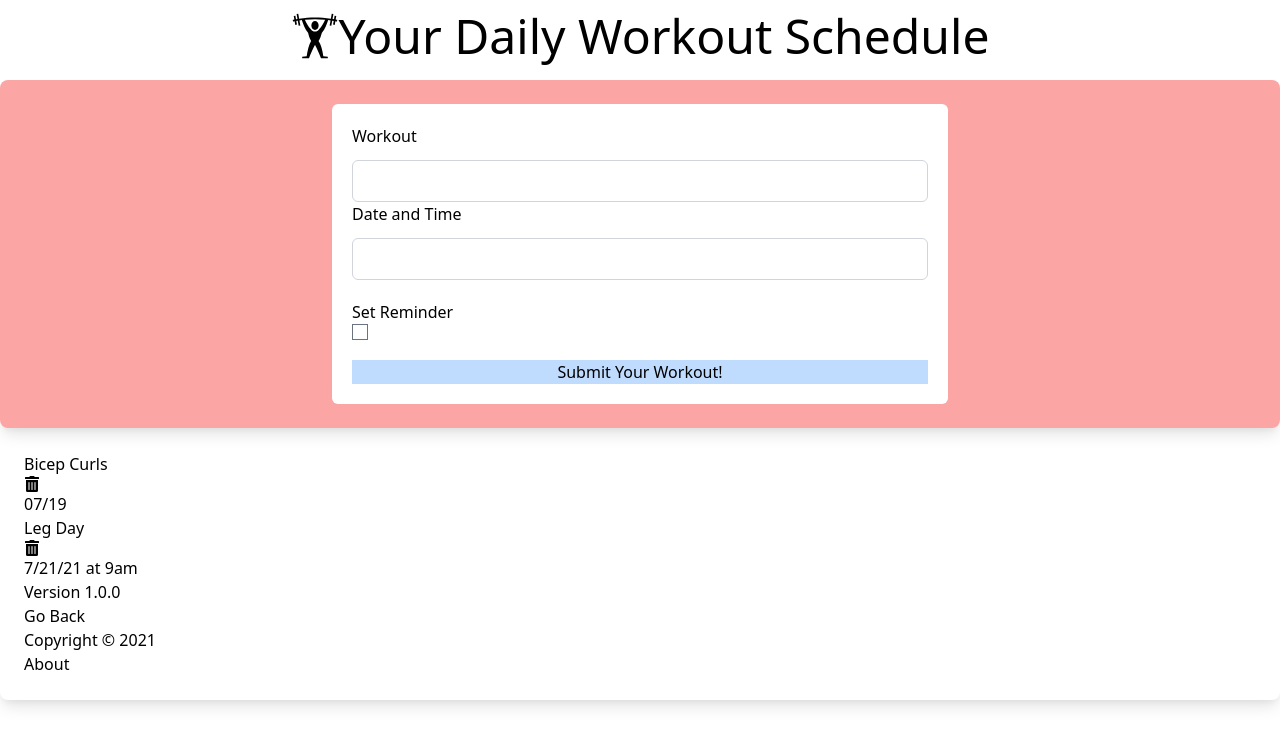
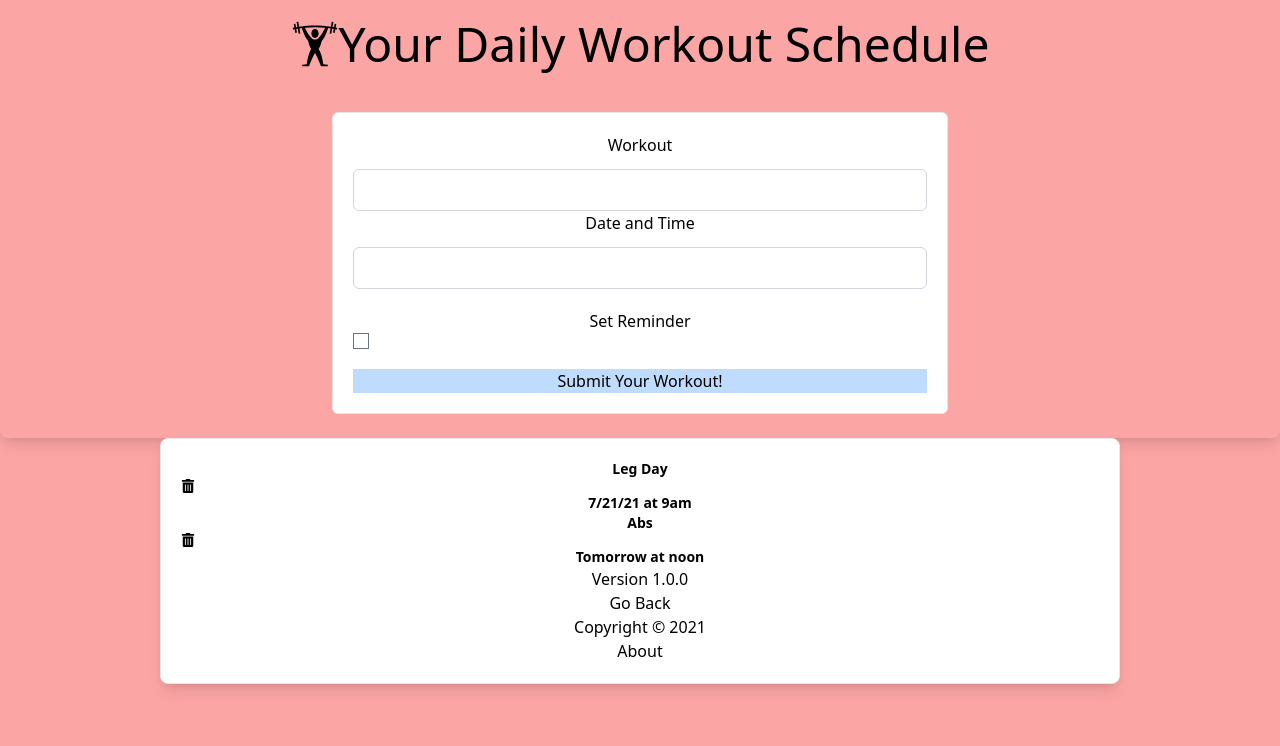
Before and after one commit to JenniferStohler/YourWorkoutSchedule, a React (Create React App) app: page /about in a window 1280 px wide. Shown: the top 746 px of the page. Built offline with nearby package versions, Linux system fonts and the light colour scheme; data requests are answered from the project's data file.

Commit message:
tailwind styling

```diff
--- a/db.json
+++ b/db.json
@@ -1,17 +1,16 @@
 {
   "tasks": [
-    {
-      "id": 2,
-      "text": "Bicep Curls",
-      "date": "07/19",
-      "time": "6: 30am",
-      "reminder": false
-    },
     {
       "text": "Leg Day",
       "date": "7/21/21 at 9am",
       "reminder": true,
       "id": 3
+    },
+    {
+      "text": "Abs",
+      "date": "Tomorrow at noon",
+      "reminder": false,
+      "id": 4
     }
   ]
 }
--- a/public/index.html
+++ b/public/index.html
@@ -6,14 +6,17 @@
   <link rel="icon" href="%PUBLIC_URL%/favicon.ico" />
   <meta name="viewport" content="width=device-width, initial-scale=1" />
   <meta name="theme-color" content="#000000" />
+  <link href="https://unpkg.com/tailwindcss@^1.0/dist/tailwind.min.css" rel="stylesheet">
   <title>React App</title>
 </head>
 
-<body>
+<body class="bg-red-300">
 
   <noscript>You need to enable JavaScript to run this app.</noscript>
-  <div id="root"></div>
+  <div id="root">
+  </div>
 
 </body>
 
+
 </html>
--- a/src/App.js
+++ b/src/App.js
@@ -85,7 +85,7 @@ function App() {
   }
 
   return (
-    <div className="App container mx-auto mt-3 font-thin">
+    <div className="App container mx-auto mt-5 font-thin text-center">
 
       <Router>
         <h1 className="text-5xl text-black text-center">
@@ -94,13 +94,15 @@ function App() {
         </h1>
          <AddTask onAdd={addTask} />
 
-      <div>
-      <div className="bg-white-300 p-6 rounded-lg shadow-lg">
+
+          <div className="p-5 border mx-40 bg-white rounded-lg shadow-lg">
+            <h3 class="text-sm font-bold">
             {tasks.length > 0 ? (<Tasks tasks={tasks} onDelete={deleteTask} onToggle={toggleReminder} />) : ('No Workouts to Show')}
+            </h3>
             <Route path='/about' component={About} />
           <Footer />
         </div>
-      </div>
+
       </Router>
       </div>
 
--- a/src/components/AddTask.js
+++ b/src/components/AddTask.js
@@ -21,8 +21,8 @@ const AddTask = ({onAdd}) => {
   }
   return (
     <form className="add-form mt-5" onSubmit={onSubmit}>
-      <div className="bg-red-300 p-6 rounded-lg shadow-lg">
-          <div className="form-control w-1/2 flex mx-auto bg-white rounded-md">
+      <div className="p-6 rounded-lg shadow-lg">
+          <div className="form-control w-1/2 flex mx-auto bg-white border rounded-md">
           <div className="p-5 flex flex-col min-w-full">
                 <label htmlFor="workout" className="font-medium text-black"
                   >Workout</label
```
